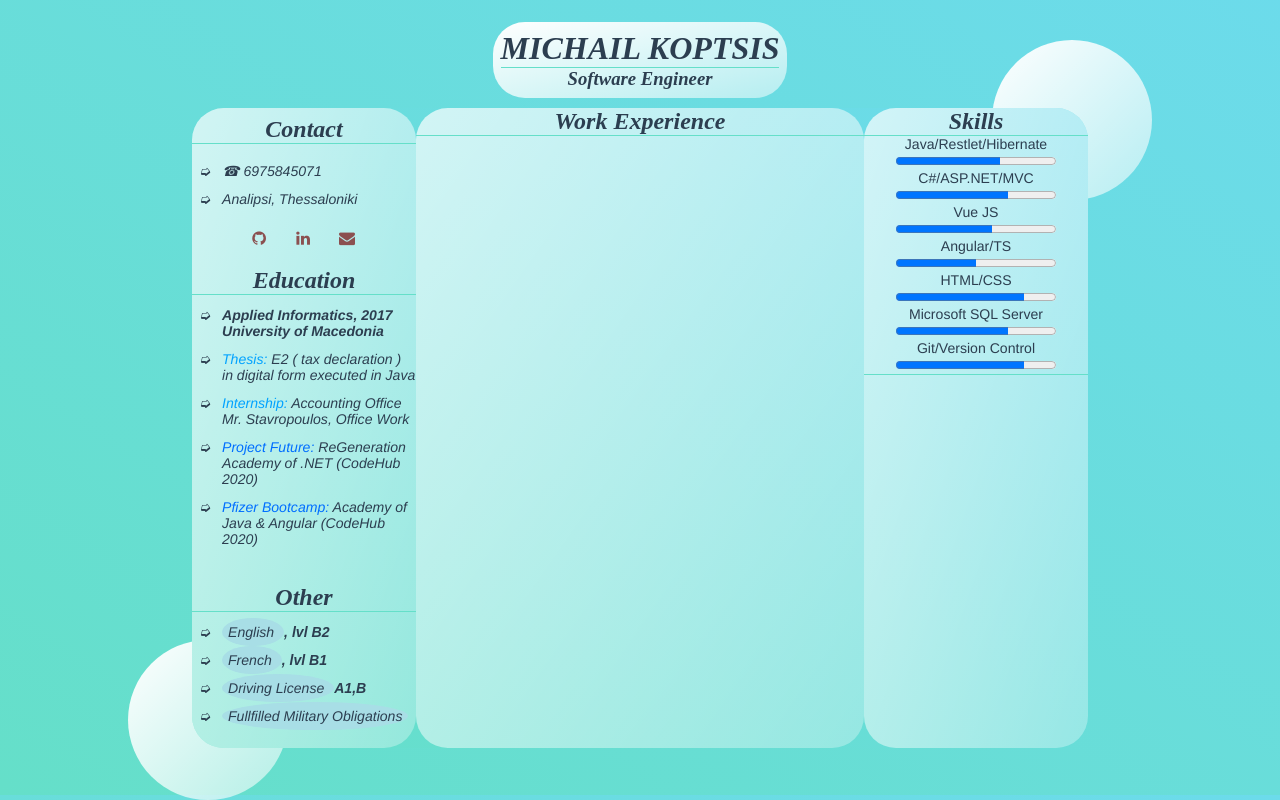
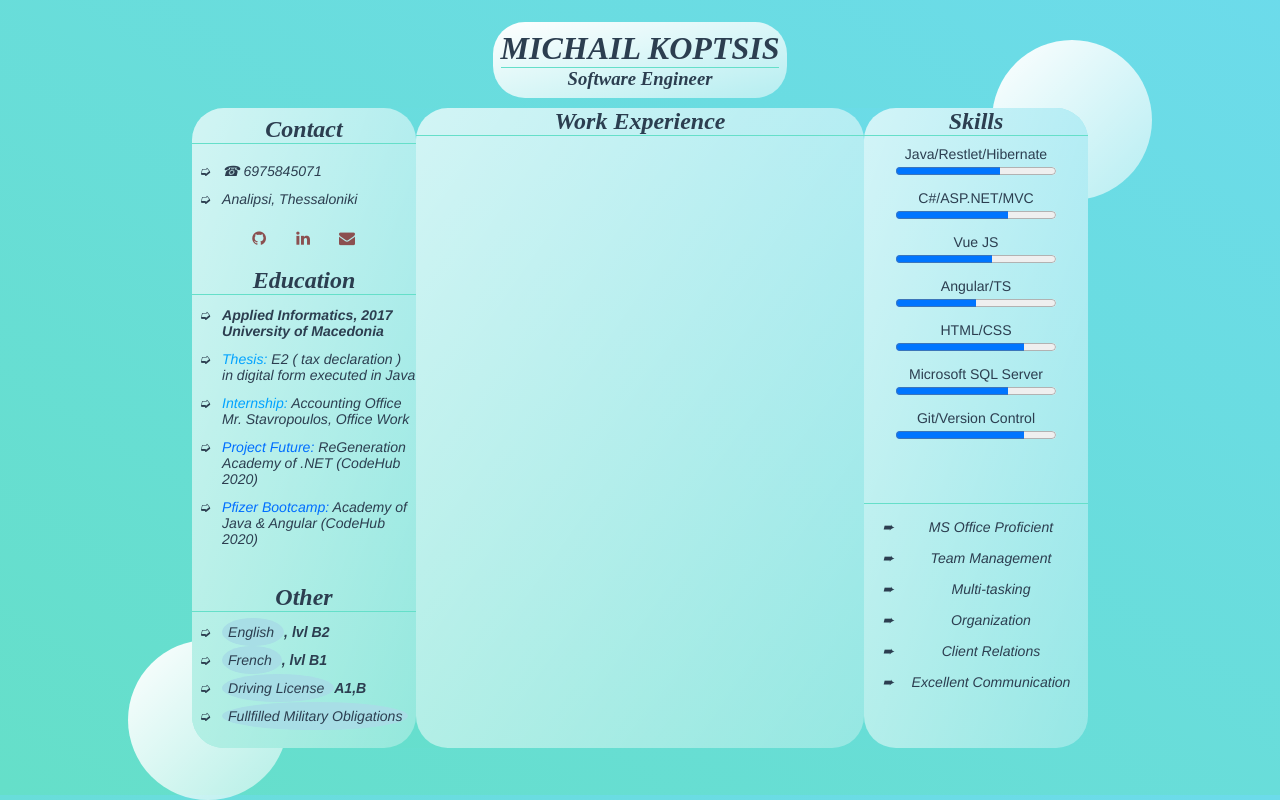
Before and after one commit to mixailkop10/My_CV, a Vue app: page / in a window 1280 px wide. Built offline with nearby package versions, Linux system fonts and the light colour scheme.

Commit message:
finish all skills and style them

```diff
--- a/src/components/HomePage.vue
+++ b/src/components/HomePage.vue
@@ -130,7 +130,16 @@
             <progress id="file" value="80" max="100"></progress>
           </ul>
         </div>
-        <div class="secondary-skills"></div>
+        <div class="secondary-skills">
+          <ul>
+            <li><span>MS Office Proficient</span></li>
+            <li><span>Team Management</span></li>
+            <li><span>Multi-tasking</span></li>
+            <li><span>Organization</span></li>
+            <li><span>Client Relations</span></li>
+            <li><span>Excellent Communication</span></li>
+          </ul>
+        </div>
       </div>
     </section>
   </main>
@@ -218,8 +227,9 @@ h3 {
 li {
   list-style-type: "➭   ";
 }
-p{
-    font-size: 0.88rem;
+p {
+  margin-top: 10px;
+  font-size: 0.88rem;
 }
 
 /* LEFT DIV */
@@ -321,8 +331,20 @@ p{
   );
   border-radius: 2rem;
 }
-.premier-skills{
-    border-bottom: 1px solid #65dfc9;
+.premier-skills {
+  border-bottom: 1px solid #65dfc9;
+  flex: 1.5;
+}
+.secondary-skills {
+  flex: 1;
+}
+.secondary-skills ul li {
+  font-size: 0.88rem;
+  font-style: italic;
+  text-align: center;
+  margin-left: 30px;
+  margin-top: 15px;
+  list-style-type: "➨";
 }
 /* SOCIAL */
 .social-icons a {
```
